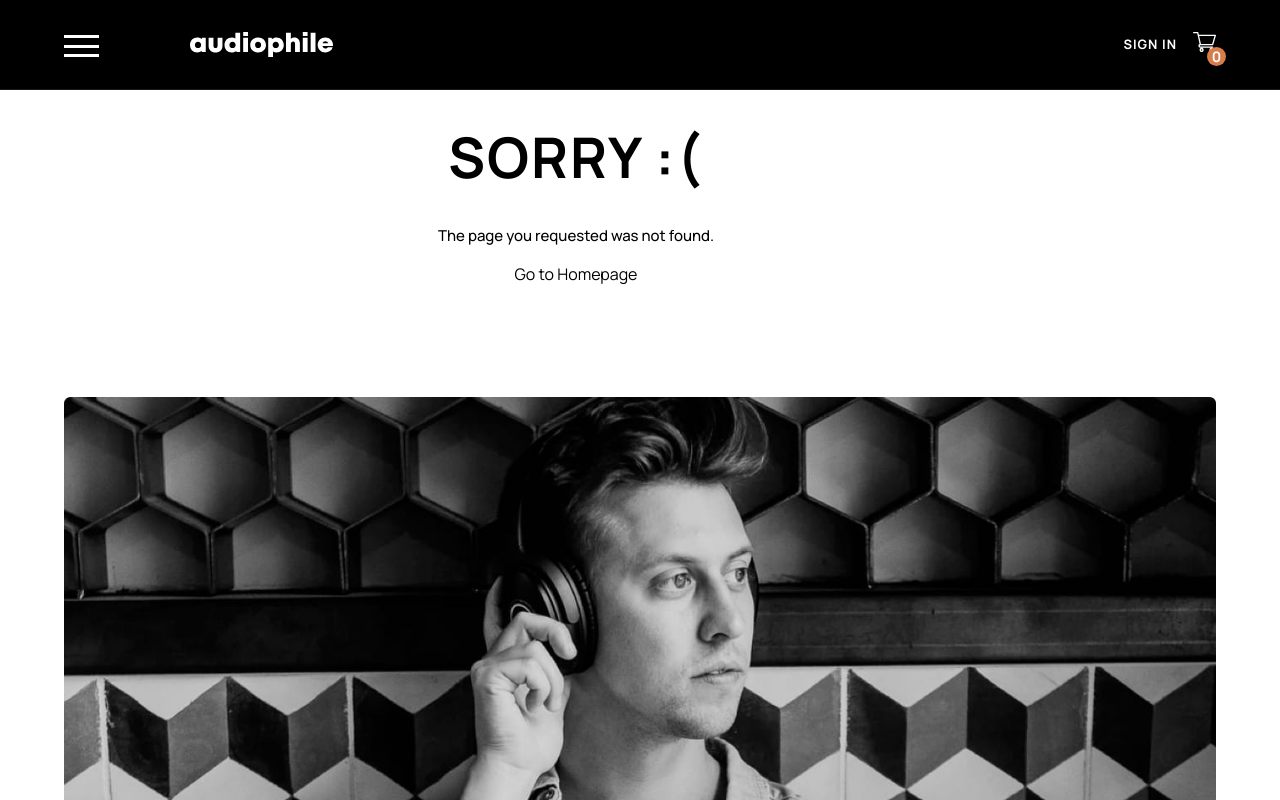
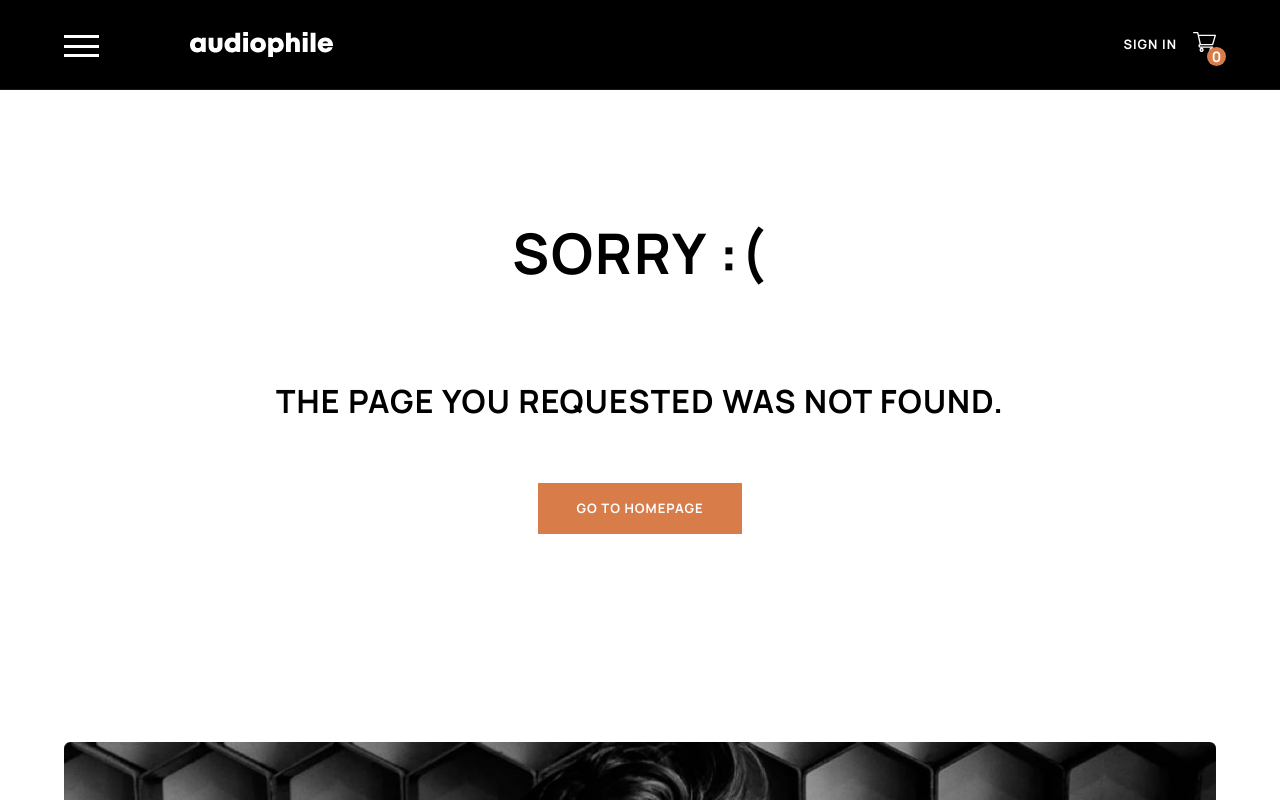
Before and after one commit to gitbeet/redux-toolkit-audiophile-ecommerce, a React (Create React App) app: page /404 in a window 1280 px wide. Shown: the top 800 px of the page. Built offline with nearby package versions, Linux system fonts and the light colour scheme; no server answers; the database is empty.

Commit message:
added loading states to category page and product page

```diff
--- a/package.json
+++ b/package.json
@@ -14,6 +14,7 @@
     "react-redux": "^8.0.5",
     "react-router-dom": "^6.4.1",
     "react-scripts": "5.0.1",
+    "react-spinners": "^0.13.8",
     "web-vitals": "^2.1.4",
     "yup": "^0.32.11"
   },
--- a/src/components/CategoryPage.js
+++ b/src/components/CategoryPage.js
@@ -2,8 +2,9 @@ import { useEffect } from "react";
 import { useNavigate, useParams } from "react-router-dom";
 import ProductCard from "./ProductCard";
 import CategoryList from "./CategoryList";
+import { useSelector } from "react-redux";
+import { MoonLoader } from "react-spinners";
 import "../css/CategoryPage.css";
-import { useSelector } from "react-redux";
 
 export default function CategoryPage() {
   const navigate = useNavigate();
@@ -18,10 +19,17 @@ export default function CategoryPage() {
     window.scrollTo(0, 0);
   }, [categoryItems]);
 
-  if (!productData) return <h1>Loading ...</h1>;
-  if (categoryItems.length === 0) {
+  if (!productData.length)
+    return (
+      <div className="container not-found">
+        <MoonLoader />
+      </div>
+    );
+  if (productData.length && !categoryItems.length) {
     navigate("/404");
+    return;
   }
+
   return (
     <div className="category-page">
       <div className="category-page-header">
--- a/src/components/PageNotFound.js
+++ b/src/components/PageNotFound.js
@@ -4,10 +4,14 @@ import { Link } from "react-router-dom";
 
 export default function PageNotFound() {
   return (
-    <div className="container text-center">
+    <div className="container text-center not-found">
       <h1>Sorry :(</h1>
-      <p>The page you requested was not found.</p>
-      <Link to="/">Go to Homepage</Link>
+      <h3>The page you requested was not found.</h3>
+
+      <Link to="/">
+        {" "}
+        <button className="btn-accent">Go to Homepage </button>
+      </Link>
     </div>
   );
 }
--- a/src/components/ProductPage.js
+++ b/src/components/ProductPage.js
@@ -1,6 +1,8 @@
 import { useEffect, useState } from "react";
 import { useParams, useNavigate } from "react-router-dom";
+import { useSelector } from "react-redux";
 import { formatCurrency } from "../utilities/formatCurrency";
+import { MoonLoader } from "react-spinners";
 import PageNotFound from "./PageNotFound";
 import InTheBoxList from "./InTheBoxList";
 import ProductImageGallery from "./ProductImageGallery";
@@ -9,7 +11,6 @@ import CategoryList from "./CategoryList";
 import AddToCart from "./AddToCart";
 import TextButton from "./TextButton";
 import "../css/ProductPage.css";
-import { useSelector } from "react-redux";
 
 export default function ProductPage() {
   const navigate = useNavigate();
@@ -37,7 +38,14 @@ export default function ProductPage() {
     );
   }, [product]);
 
-  if (!product) return <PageNotFound />;
+  if (!productData.length)
+    return (
+      <div className="container not-found">
+        <MoonLoader />
+      </div>
+    );
+  if (productData.length && !product) return <PageNotFound />;
+
   return (
     <>
       <div className="container product-page-container">
--- a/src/css/App.css
+++ b/src/css/App.css
@@ -262,6 +262,10 @@ mark.color-accent {
   background-color: white;
 }
 
+.mx-auto {
+  margin: 0 auto;
+}
+
 @media (max-width: 768px) {
   h1 {
     font-size: 2.25rem;
--- a/src/css/PageNotFound.css
+++ b/src/css/PageNotFound.css
@@ -0,0 +1,9 @@
+.not-found {
+  margin: 0 auto;
+  padding-block: 6rem;
+  display: flex;
+  flex-direction: column;
+  justify-content: center;
+  align-items: center;
+  gap: 2rem;
+}
--- a/src/utilities/formatCurrency.js
+++ b/src/utilities/formatCurrency.js
@@ -1,8 +1,8 @@
-const CURRENCY_FORMATTER = new Intl.NumberFormat('en-IN', {
-    currency: "USD",
-    style: "currency",
-  })
+const CURRENCY_FORMATTER = new Intl.NumberFormat("en-US", {
+  currency: "USD",
+  style: "currency",
+});
 
-  export function formatCurrency(number) {
-    return CURRENCY_FORMATTER.format(number)
-  }
+export function formatCurrency(number) {
+  return CURRENCY_FORMATTER.format(number);
+}
```
Also changed, not shown: src/App.js (+33 -9 lines), 1 other file (tests, documents, lock files or other folders).
